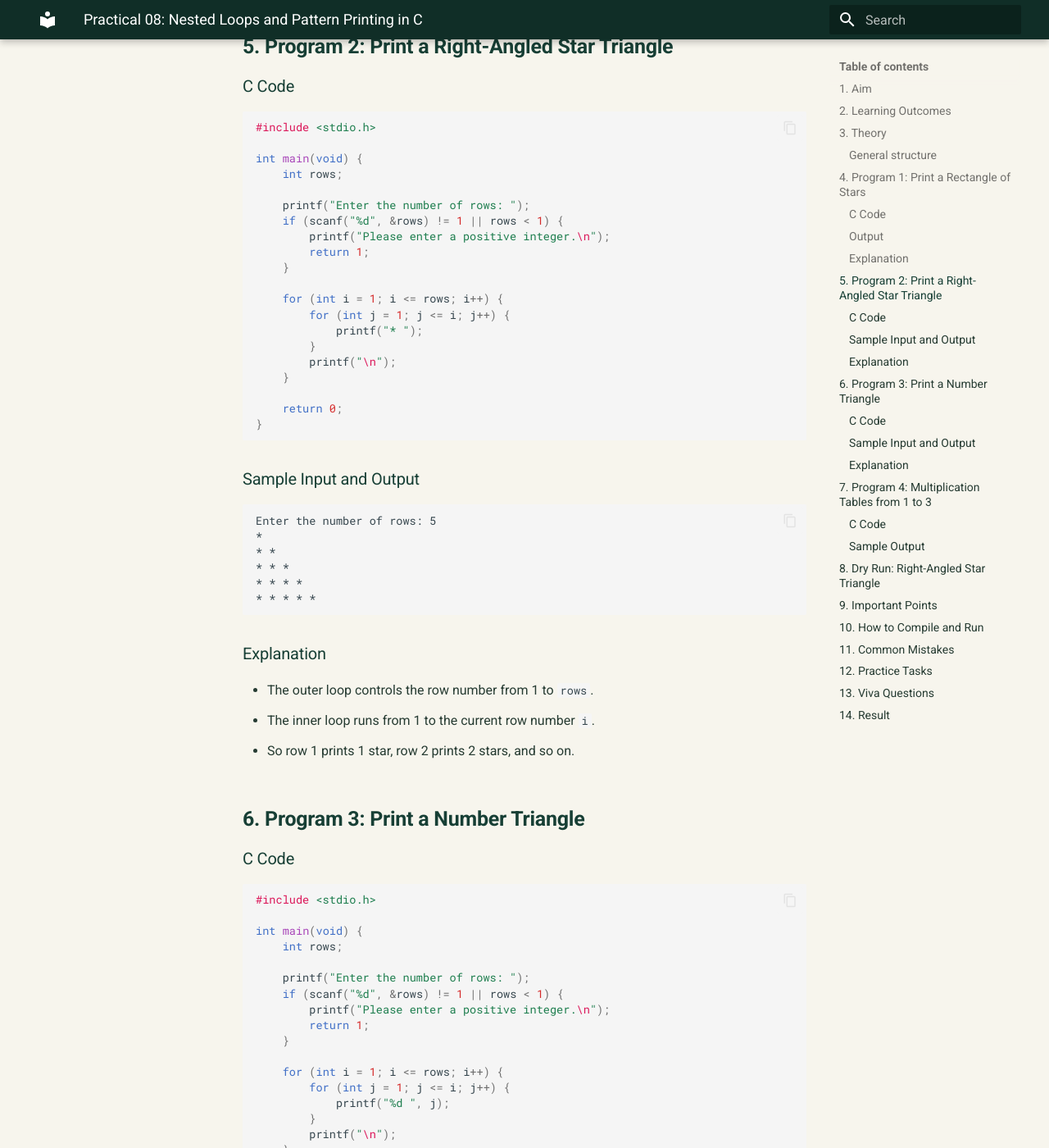
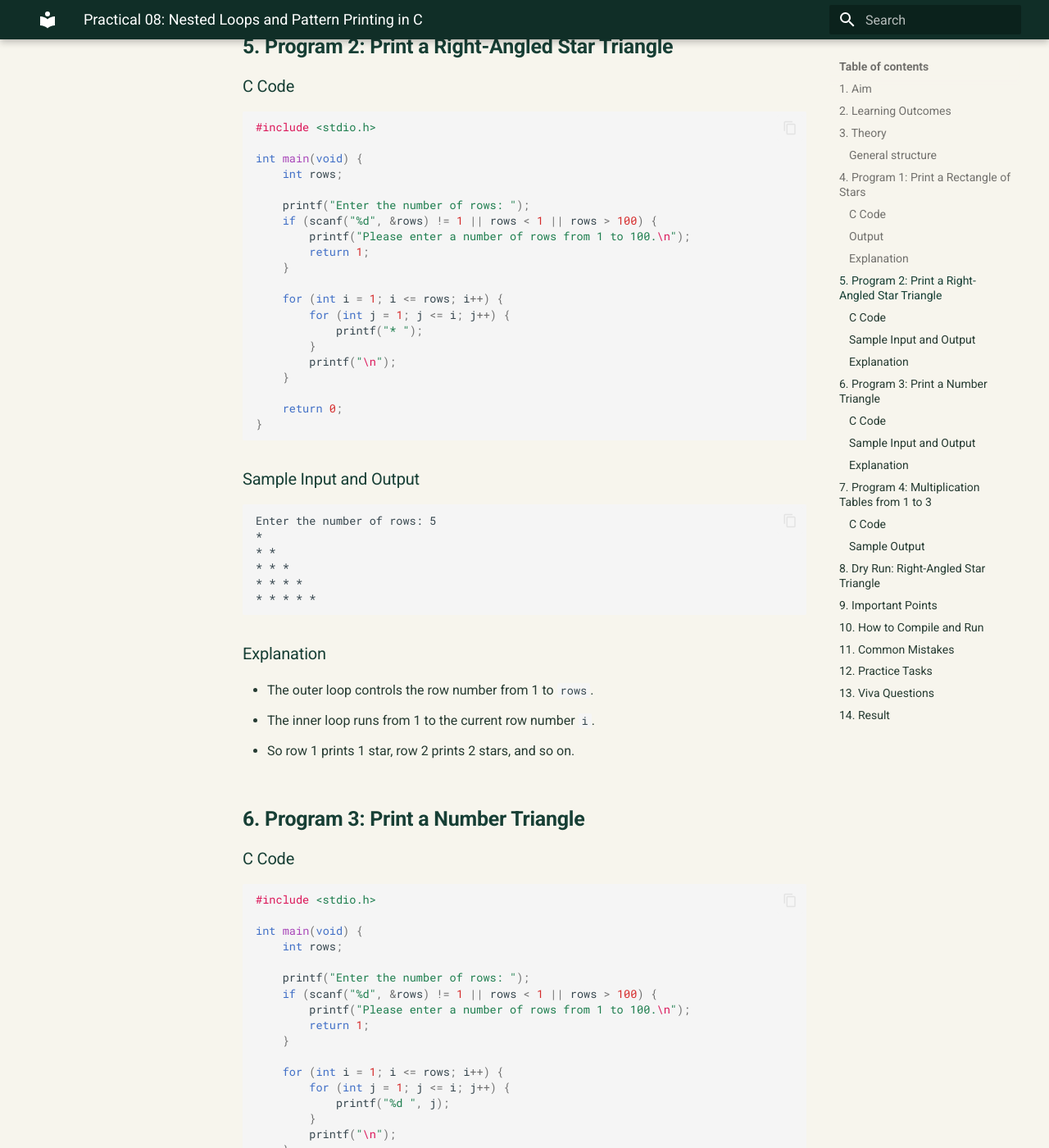
Before and after one commit to taimiyatahsin0-png/nu-cse-notes-store, an MkDocs documentation site: the page built from docs/subjects/spl-lab/08-nested-loops-pattern-printing.md, in a window 1280 px wide and 1400 px high, scrolled down 2438 px. Shown: the whole window at 82% size. Built offline with MkDocs 1.6.1 and Material for MkDocs 9.7.7, drawn with Linux system fonts in a browser that asks for light colours.

Commit message:
Bound Practical 08 pattern row input

```diff
--- a/docs/subjects/spl-lab/08-nested-loops-pattern-printing.md
+++ b/docs/subjects/spl-lab/08-nested-loops-pattern-printing.md
@@ -90,8 +90,8 @@ int main(void) {
     int rows;
 
     printf("Enter the number of rows: ");
-    if (scanf("%d", &rows) != 1 || rows < 1) {
-        printf("Please enter a positive integer.\n");
+    if (scanf("%d", &rows) != 1 || rows < 1 || rows > 100) {
+        printf("Please enter a number of rows from 1 to 100.\n");
         return 1;
     }
 
@@ -134,8 +134,8 @@ int main(void) {
     int rows;
 
     printf("Enter the number of rows: ");
-    if (scanf("%d", &rows) != 1 || rows < 1) {
-        printf("Please enter a positive integer.\n");
+    if (scanf("%d", &rows) != 1 || rows < 1 || rows > 100) {
+        printf("Please enter a number of rows from 1 to 100.\n");
         return 1;
     }
 
```
